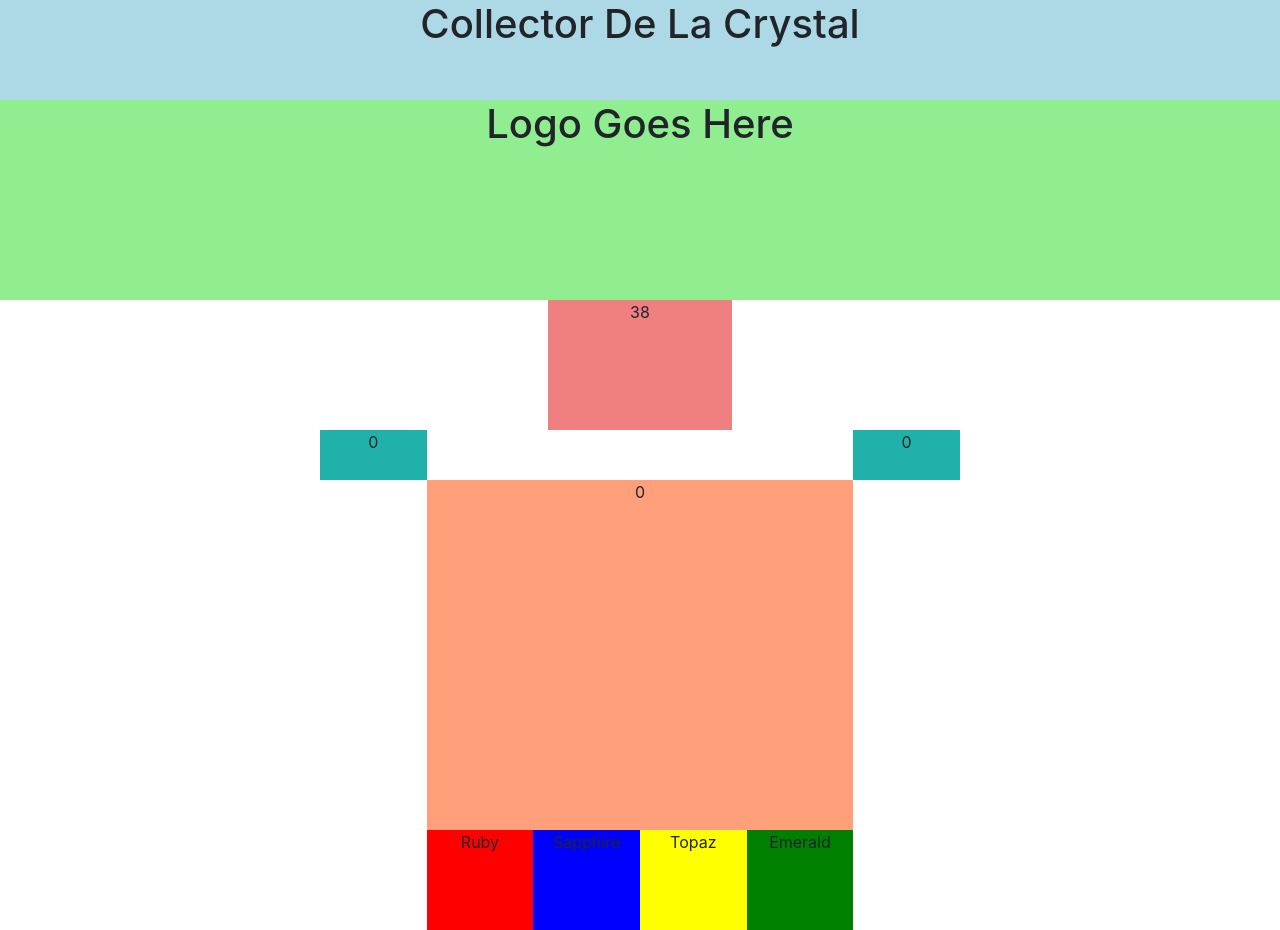
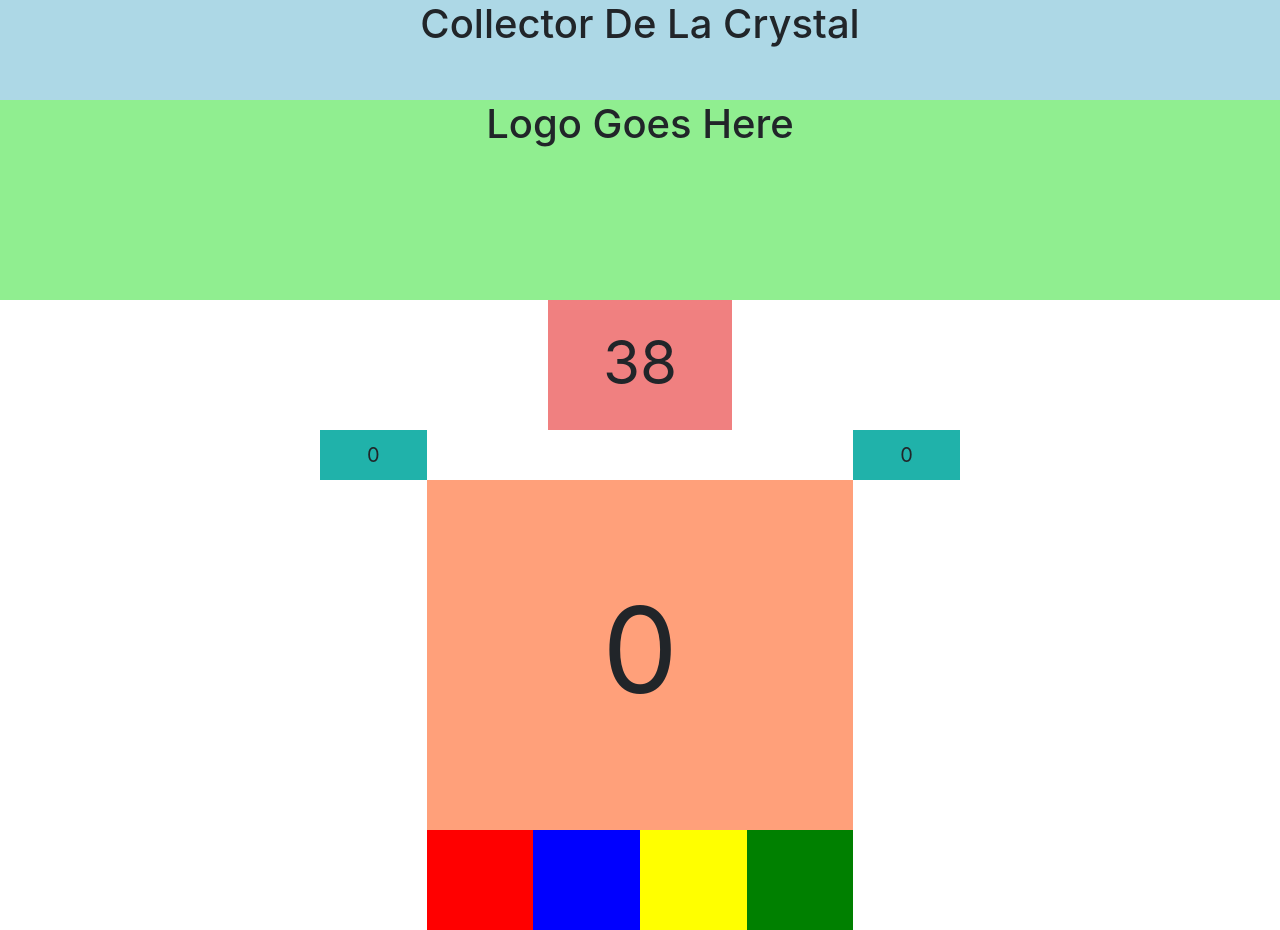
Before and after one commit to Peter-Cole1/crystalsCollector, a plain HTML site: page index.html in a window 1280 px wide. Drawn offline with nearby package versions, Linux system fonts and the light colour scheme.

Commit message:
added css

```diff
--- a/assets/css/style.css
+++ b/assets/css/style.css
@@ -27,18 +27,24 @@
 {
     background-color: lightcoral;
     height: 130px;
+    padding-top: 17px;
+    font-size: 60px;
 }
 
 #wins, #losses
 {
     background-color: lightseagreen;
     height: 50px;
+    font-size: 20px;
+    padding-top: 10px;
 }
 
 #mainCounter
 {
     background-color: lightsalmon;
     height: 350px;
+    font-size: 120px;
+    padding-top: 80px;
 }
 
 
--- a/index.html
+++ b/index.html
@@ -10,6 +10,7 @@
 
     <!-- CSS -->
     <link rel="stylesheet" href="assets/css/style.css">
+    <link rel="stylesheet" href="https://stackpath.bootstrapcdn.com/font-awesome/4.7.0/css/font-awesome.min.css">
 
     <!-- Bootstrap CSS -->
     <link rel="stylesheet" href="https://stackpath.bootstrapcdn.com/bootstrap/4.3.1/css/bootstrap.min.css" integrity="sha384-ggOyR0iXCbMQv3Xipma34MD+dH/1fQ784/j6cY/iJTQUOhcWr7x9JvoRxT2MZw1T" crossorigin="anonymous">
@@ -49,28 +50,30 @@
       <div class="row winLoss">
         <div class="col-lg-3 bumper"></div>
 
-        <div class="col-lg-1" id="wins" >Wins</div>
+        <div class="col-lg-1" id="wins" ></div>
 
         <div class="col-lg-4 bumper"></div>
 
-        <div class="col-lg-1" id="losses" >Losses</div>
+        <div class="col-lg-1" id="losses" ></div>
 
       </div>
 
       <!-- Main Counter -->
       <div class="row">
         <div class="col-lg-4 bumper"></div>
-        <div class="col-lg-4" id="mainCounter">Main Counter</div>
+        <div class="col-lg-4" id="mainCounter"></div>
       </div>
 
       <!-- Crystals -->
       <div class="row">
           <div class="col-lg-4 bumper"></div>
 
-          <div class="col-lg-1 ruby" onclick="crystalClick(crystal1)">Ruby</div>
-          <div class="col-lg-1 sapphire" onclick="crystalClick(crystal2)">Sapphire</div>
-          <div class="col-lg-1 topaz" onclick="crystalClick(crystal3)">Topaz</div>
-          <div class="col-lg-1 emerald" onclick="crystalClick(crystal4)">Emerald</div>
+          <div class="col-lg-1 ruby" onclick="crystalClick(crystal1)">
+            <span class="diamond"></i>
+          </div>
+          <div class="col-lg-1 sapphire" onclick="crystalClick(crystal2)"></div>
+          <div class="col-lg-1 topaz" onclick="crystalClick(crystal3)"></div>
+          <div class="col-lg-1 emerald" onclick="crystalClick(crystal4)"></div>
 
 
 
```
